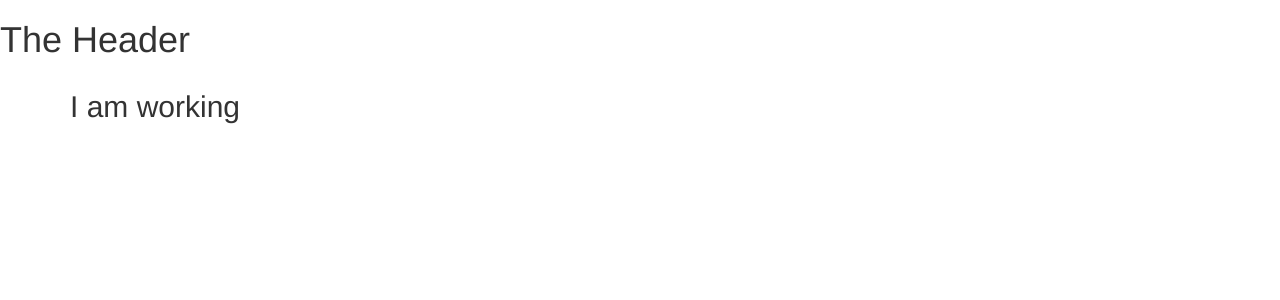
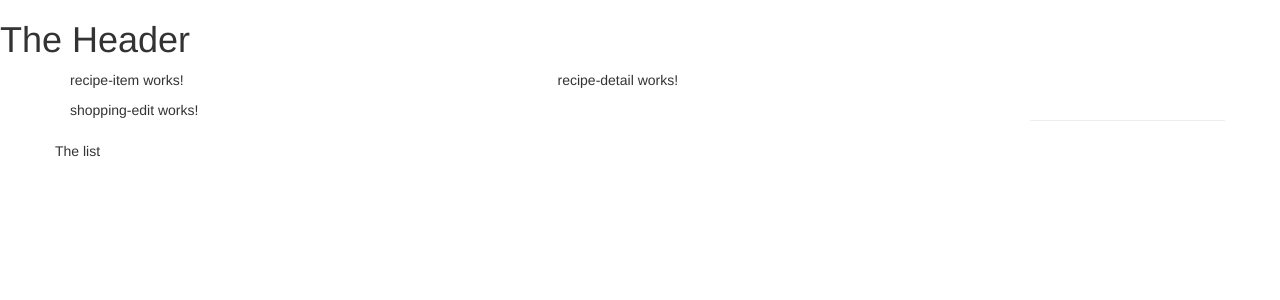
Before and after one commit to mps1234/RecipeApp, an Angular app: page / in a window 1280 px wide. Shown: the top 300 px of the page. Built offline with nearby package versions, Linux system fonts and the light colour scheme.

Commit message:
Using the components created

```diff
--- a/src/app/app.component.html
+++ b/src/app/app.component.html
@@ -2,7 +2,8 @@
 <div class="container">
   <div class="row">
     <div class="col-md-12">
-      <h2>I am working</h2>
+      <app-recipes></app-recipes>
+      <app-shopping-list></app-shopping-list>
     </div>
 
   </div>
--- a/src/app/recipes/recipe-list/recipe-list.component.html
+++ b/src/app/recipes/recipe-list/recipe-list.component.html
@@ -1,3 +1 @@
-<p>
-  recipe-list works!
-</p>
+<app-recipe-item></app-recipe-item>
--- a/src/app/recipes/recipes.component.html
+++ b/src/app/recipes/recipes.component.html
@@ -1,3 +1,8 @@
-<p>
-  recipes works!
-</p>
+<div class="row">
+	<div class="col-md-5">
+		<app-recipe-list></app-recipe-list>
+	</div>
+	<div class="col-md-7">
+		<app-recipe-detail></app-recipe-detail>
+	</div>
+</div>
--- a/src/app/shopping-list/shopping-list.component.html
+++ b/src/app/shopping-list/shopping-list.component.html
@@ -1,3 +1,7 @@
-<p>
-  shopping-list works!
-</p>
+<div class="row">
+	<div class="col-xs-10">
+		<app-shopping-edit></app-shopping-edit>
+	</div>
+	<hr>
+	<p>The list</p>
+</div>
```
